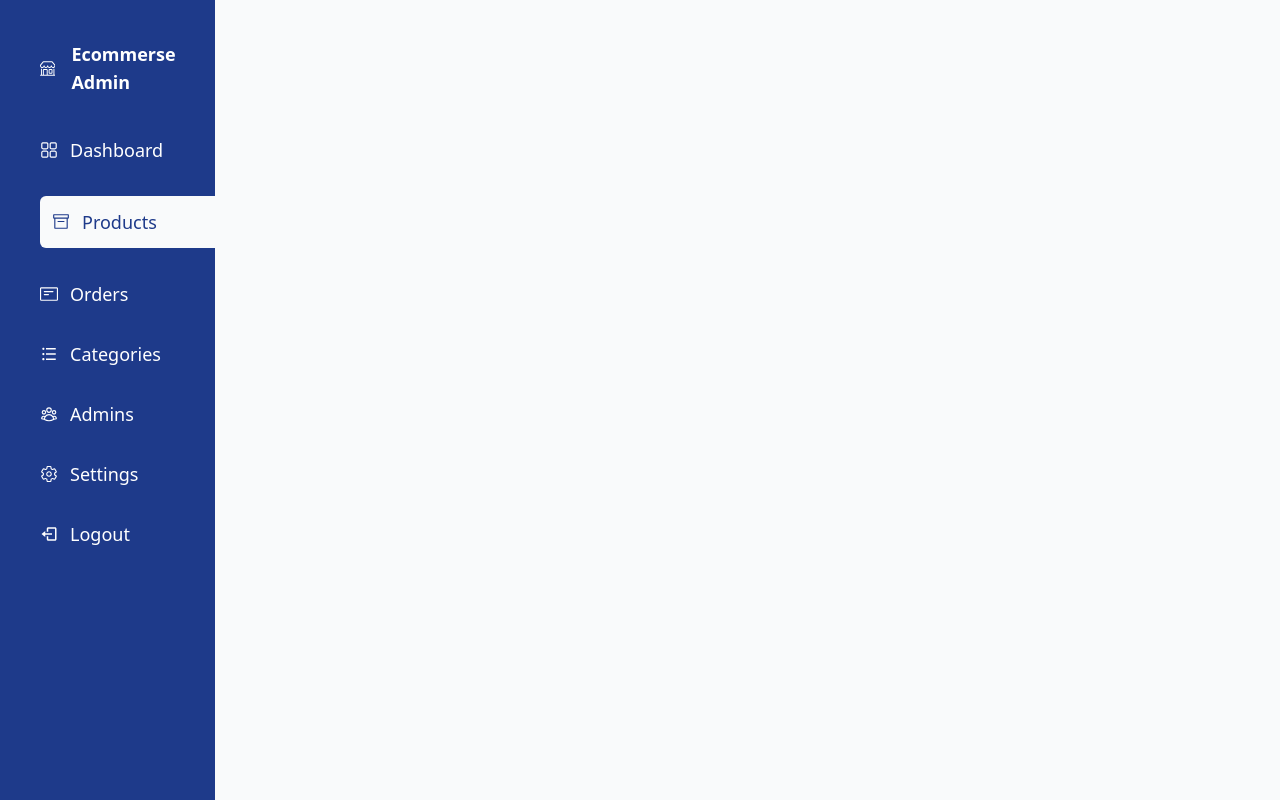
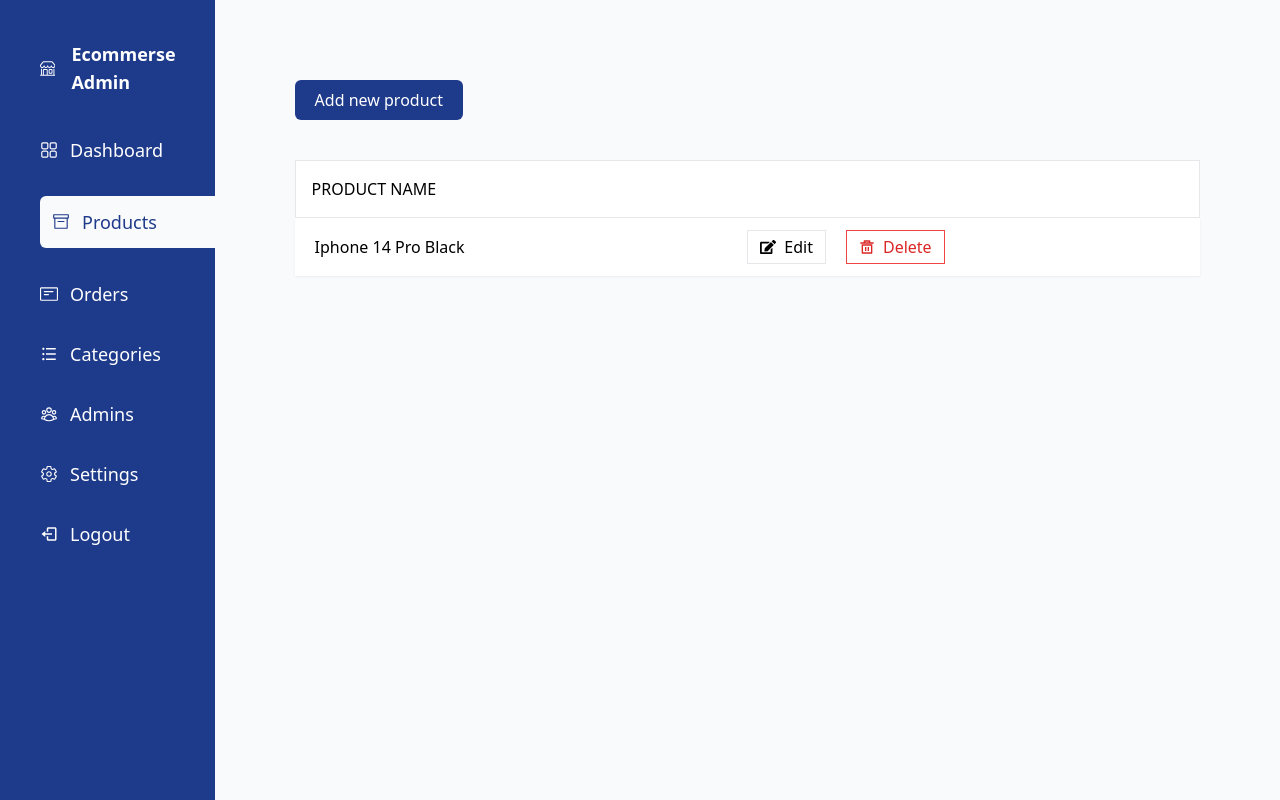
Before and after one commit to zahra-hsb/ecommerse, a Next.js app: page /products in a window 1280 px wide. Built offline with nearby package versions, Linux system fonts and the light colour scheme.

Commit message:
products page created

```diff
--- a/pages/Layout.js
+++ b/pages/Layout.js
@@ -10,7 +10,7 @@ export default function Layout({ children }) {
     return (
       <>
 
-        <main className="flex items-center w-screen h-screen">
+        <main className="flex flex-col sm:flex-row items-center w-screen h-screen">
          <Sidebar />
          {children}
 
--- a/pages/components/Sidebar/index.jsx
+++ b/pages/components/Sidebar/index.jsx
@@ -12,7 +12,7 @@ import { useRouter } from "next/router";
 
 const Sidebar = () => {
     const inactiveLinks = 'text-white bg-blue-900'
-    const activeLink = 'text-blue-900 bg-[#f9fafb] w-full p-3 hover:text-red-500 rounded-s-md'
+    const activeLink = 'text-blue-900 bg-[#f9fafb] w-full p-3 hover:text-red-500 rounded-md sm:rounded-s-md sm:rounded-none'
 
     const router = useRouter();
 
@@ -21,7 +21,7 @@ const Sidebar = () => {
 
     return (
         <>
-            <div className="flex flex-col items-start gap-10 bg-blue-900 w-1/5 h-screen p-10 text-white text-lg pr-0">
+            <div className="flex flex-col items-start gap-10 bg-blue-900 w-full sm:w-1/5 h-screen p-8 py-16 sm:p-10 text-white text-lg  sm:pr-0">
                 <h4 className="flex items-center gap-4 font-bold">
                 <BsShop />Ecommerse Admin</h4>
                 <ul className="flex flex-col gap-8 w-full">
--- a/pages/products.js
+++ b/pages/products.js
@@ -1,10 +1,35 @@
 import Layout from "@/pages/Layout.js";
+import Link from "next/link";
+import { FaEdit } from "react-icons/fa";
+import { RiDeleteBin5Line } from "react-icons/ri";
 
 export default function Products() {
     return (
         <Layout>
-            <div className="flex flex-col flex-start p-20 w-screen h-screen gap-10 bg-gray-50">
-
+            <div className="flex flex-col flex-start sm:p-20 py-10 px-5 w-screen h-screen gap-10 bg-gray-50">
+                <div>
+                    <button className="text-white bg-blue-900 hover:bg-blue-800 py-2 px-5 rounded-md">Add new product</button>
+                </div>
+                <div>
+                    <div className="bg-white border p-4">
+                        <p>PRODUCT NAME</p>
+                    </div>
+                    <ul className="bg-white drop-shadow-sm">
+                        <li className="flex items-center justify-between w-full p-3 px-5">
+                            <p>Iphone 14 Pro Black</p>
+                            <div className="flex flex-col sm:flex-row w-1/2 gap-5">
+                                <Link href={''} className="flex border p-1 px-3 items-center gap-2 active:bg-gray-50 hover:text-gray-700">
+                                    <FaEdit />
+                                    Edit
+                                </Link>
+                                <Link href={''} className="flex px-3 p-1 items-center text-red-600 active:bg-red-200 border border-red-500 gap-2">
+                                    <RiDeleteBin5Line />
+                                    Delete
+                                </Link>
+                            </div>
+                        </li>
+                    </ul>
+                </div>
             </div>
         </Layout>
     )
```
